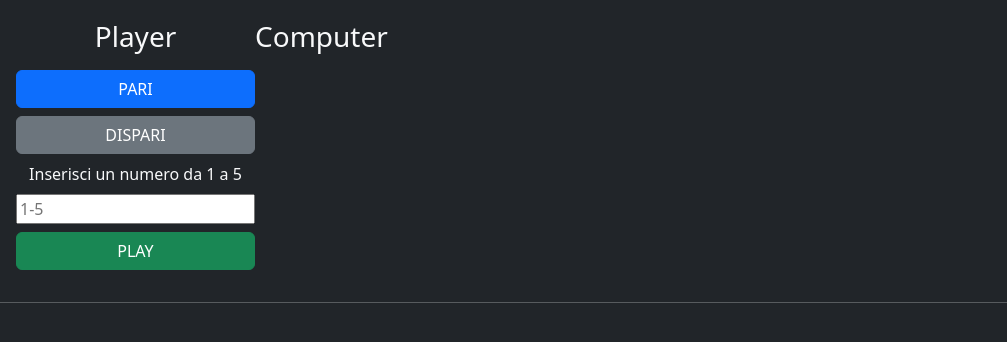
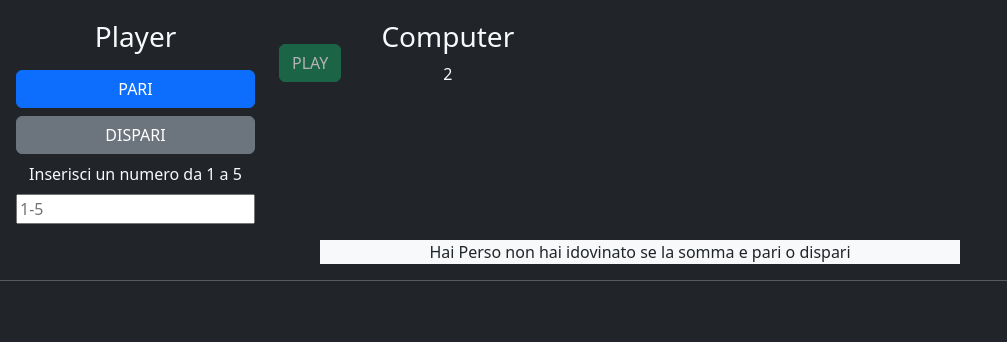
Before and after one commit to agnesvarga1/js-paliedispari, a plain HTML site: page index.html in a window 1280 px wide. Both pictures are taken after a click on the button "PLAY". Shown: the part 42-384 px from the top of the page, without its empty margins (0-1007 px from the left). Drawn offline with nearby package versions, Linux system fonts and the light colour scheme.

Commit message:
pari o dispari get winner

```diff
--- a/index.html
+++ b/index.html
@@ -21,14 +21,18 @@
         <button id="dispari" class="btn btn-secondary">DISPARI</button>
         <label for="user-number">Inserisci un numero da 1 a 5</label>
         <input id="user-number" type="number" placeholder="1-5" />
+      </div>
+      <div class="p-4">
         <button id="play-btn" class="btn btn-success">PLAY</button>
       </div>
-      <div class="computer-side">
+      <div class="computer-side px-3">
         <h3>Computer</h3>
         <span id="computer-number"></span>
       </div>
     </div>
-
+    <div
+      class="result-msg bg-light text-dark w-50 border-rounded mx-auto d-none"
+    ></div>
     <hr />
     <!-- <h2>Parola palidroma?</h2> -->
     <script src="./main.js"></script>
--- a/main.js
+++ b/main.js
@@ -12,7 +12,9 @@
 const pariBtn = document.querySelector("#pari");
 const dispariBtn = document.querySelector("#dispari");
 const userNumberInput = document.querySelector("#user-number");
+const computerNumberDisplay = document.querySelector("#computer-number");
 const playBtn = document.querySelector("#play-btn");
+const resultDisplay = document.querySelector(".result-msg");
 
 let pari = false;
 let dispari = false;
@@ -36,14 +38,19 @@ function addNumbers(n1, n2) {
 }
 
 playBtn.addEventListener("click", function () {
+  playBtn.classList.add("disabled");
   computerNum = getComputerNum(1, 5);
   userNum = Number(userNumberInput.value);
-  console.log(computerNum, userNum);
+  computerNumberDisplay.innerHTML = computerNum;
   if (addNumbers(computerNum, userNum) % 2 === 0 && pari === true) {
-    console.log("you won");
+    resultDisplay.classList.remove("d-none");
+    resultDisplay.innerHTML += `<p>Hai vinto perche la somma dei due numeri e pari</p>`;
   } else if (addNumbers(computerNum, userNum) % 2 !== 0 && dispari === true) {
-    console.log("You won");
+    resultDisplay.classList.remove("d-none");
+    resultDisplay.innerHTML += `<p>Hai vinto perche la somma dei due numeri e dispari</p>`;
   } else {
-    console.log(ga);
+    resultDisplay.classList.remove("d-none");
+
+    resultDisplay.innerHTML += `<p>Hai Perso non hai idovinato se la somma e pari o dispari</p>`;
   }
 });
```
